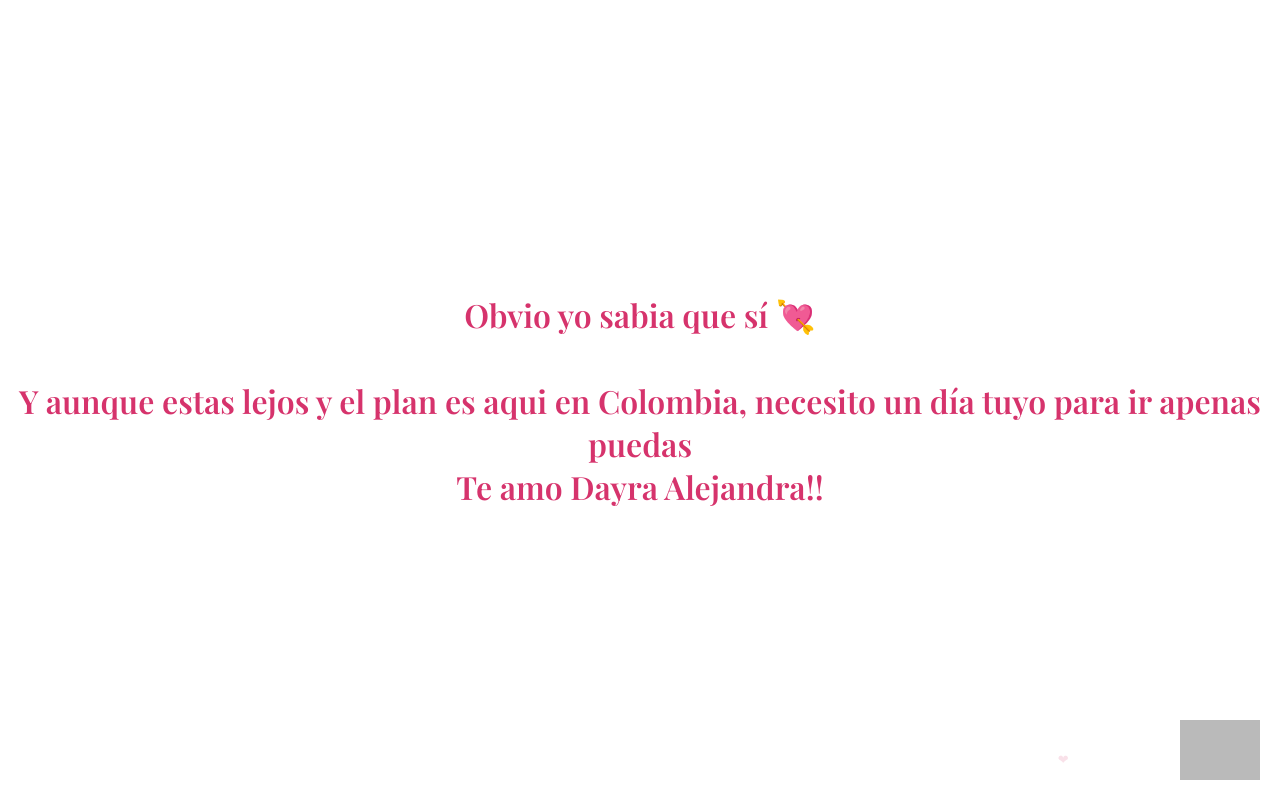
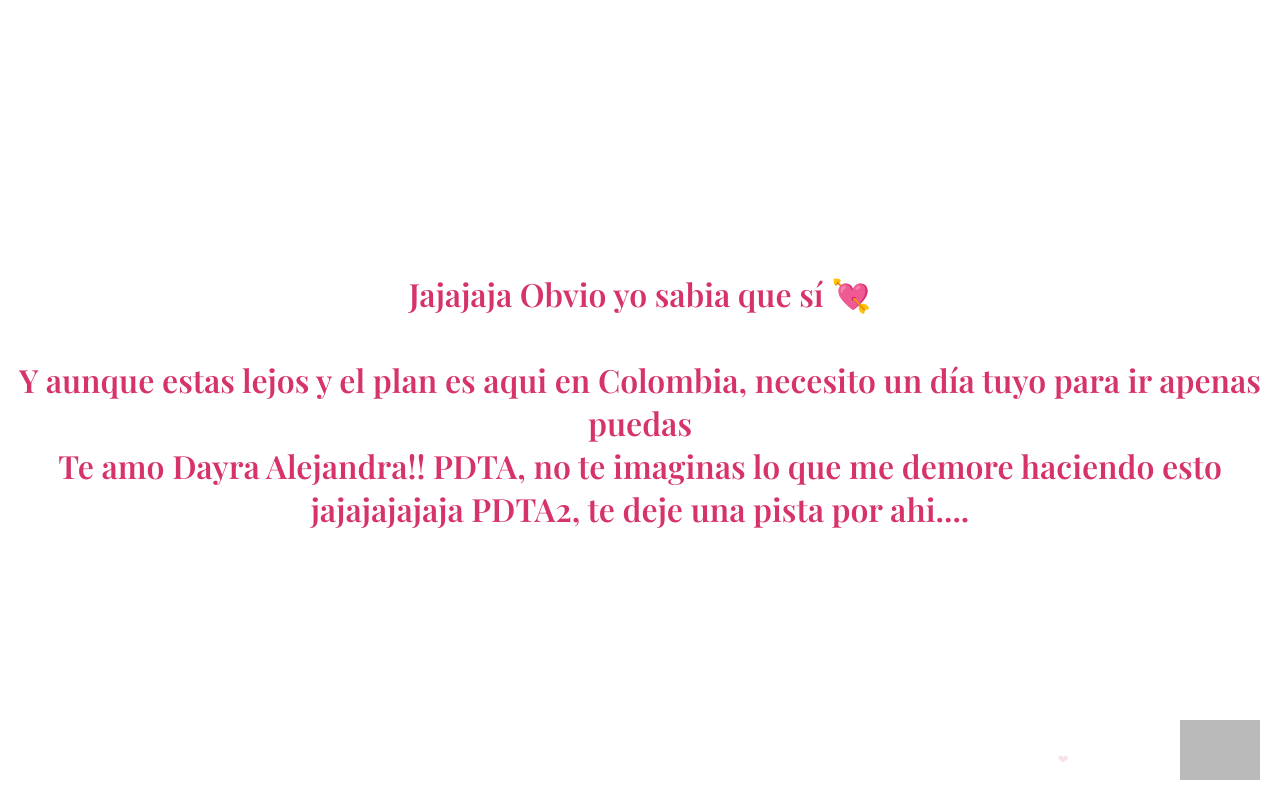
Before and after one commit to enriquelad8/Vidamiaa, a plain HTML site: page index.html in a window 1280 px wide. Both pictures are taken after a click on the button "Re Yes 💖". Shown: the top 800 px of the page. Drawn offline with nearby package versions, Linux system fonts and the light colour scheme; grey boxes are pictures that could not be loaded.

Commit message:
Update index.html

```diff
--- a/index.html
+++ b/index.html
@@ -96,7 +96,7 @@ button {
 style="width:180px; height:180px; object-fit:cover; border-radius:50%; margin-bottom:20px; box-shadow: 0 10px 25px rgba(0,0,0,0.1);">
 
     <p>Es difícil expresar en una frase lo que significas en mi vida. Pero quiero que sepas que cada reto/meta/alegría/tristeza que nos ponga la vida simplemente los quiero vivir a tu ladoooo.</p>
-    <p><strong>¿Aceptas ser mi San Valentín de aqui a que me arrugue mas?</strong></p>
+    <p><strong>¿Quieres ser mi San Valentín de aqui a que me arrugue mas?</strong></p>
 
     <div class="buttons">
         <button id="yes" onclick="aceptar()">Re Yes 💖</button>
@@ -139,9 +139,11 @@ function aceptar() {
     document.body.innerHTML = `
     <div style="display:flex; justify-content:center; align-items:center; height:100vh; text-align:center; font-family: 'Playfair Display', serif;">
         <h1 style="color:#d6336c; font-weight:600;">
-        Obvio yo sabia que sí 💘<br><br>
+        Jajajaja Obvio yo sabia que sí 💘<br><br>
         Y aunque estas lejos y el plan es aqui en Colombia, necesito un día tuyo para ir apenas puedas<br>
         Te amo Dayra Alejandra!!
+        PDTA, no te imaginas lo que me demore haciendo esto jajajajajaja
+        PDTA2, te deje una pista por ahi....
         </h1>
 <img src="amor.gif"
 style="position:absolute; bottom:20px; right:20px; width:80px; opacity:0.7;">
```
